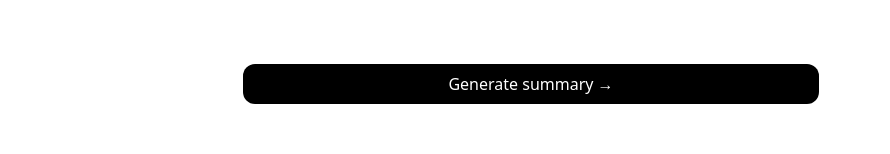
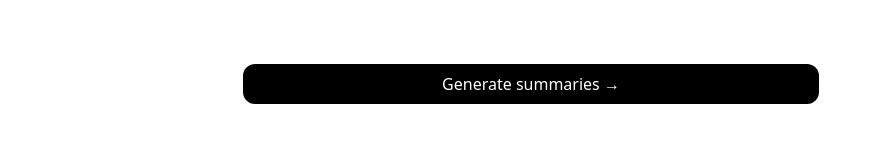
Before and after one commit to stefandriol/AbstractAI, a Next.js app: page / in a window 1280 px wide. Shown: the part 570-724 px from the top of the page, without its empty margins (109-999 px from the left). Built offline with nearby package versions, Linux system fonts and the light colour scheme.

Commit message:
changed text

```diff
--- a/app/page.tsx
+++ b/app/page.tsx
@@ -77,7 +77,7 @@ export default function Page() {
               className="bg-black rounded-xl text-white font-medium px-4 py-2 sm:mt-10 mt-8 hover:bg-black/80 w-full"
               type="submit"
             >
-              Generate summary &rarr;
+              Generate summaries &rarr;
             </button>
           )}
           {isLoading && (
```
